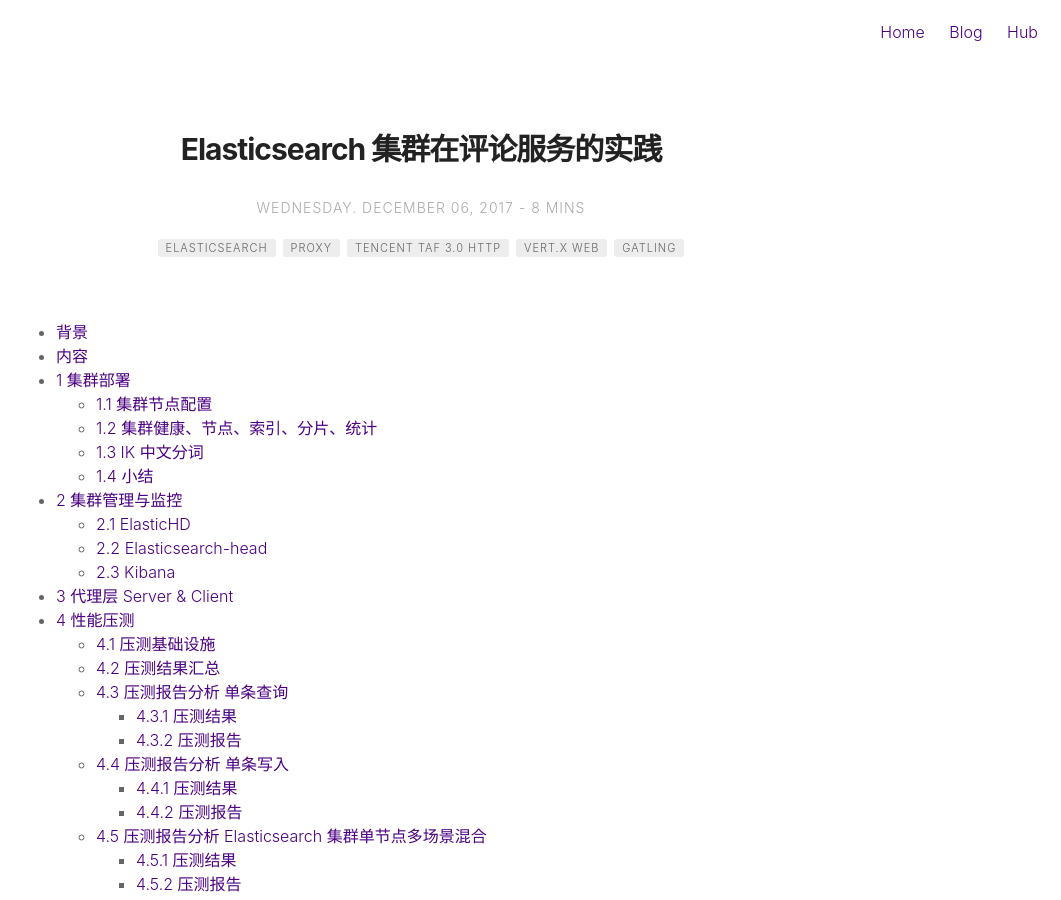
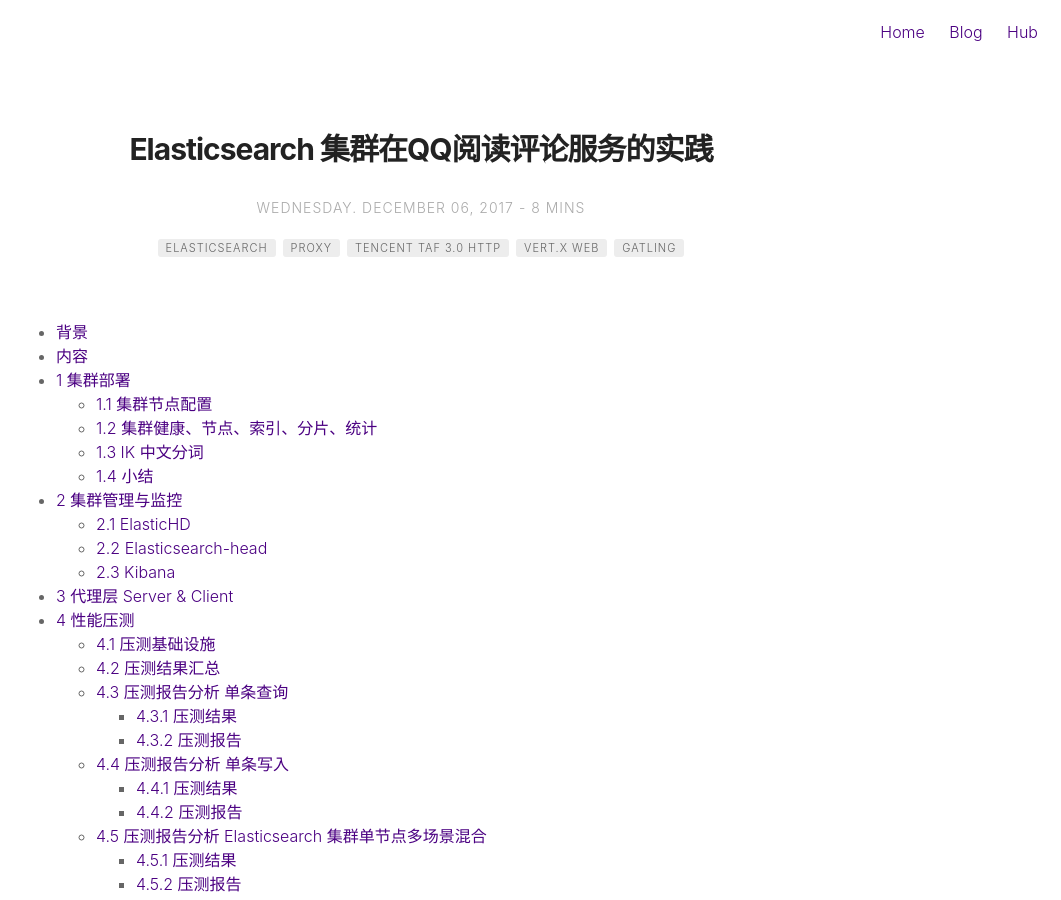
Before and after one commit to Jiangew/jiangew.github.io, a Jekyll site: the page built from _posts/17-12-06-es-deploy-proxy.md, in a window 1280 px wide and 900 px high. Shown: the whole window, without its empty margins (219-1280 px from the left). Built offline with Jekyll 4.4.1, drawn with Linux system fonts in a browser that asks for light colours; comment, search, counter and statistics services are not loaded.

Commit message:
polish title

```diff
--- a/_posts/17-12-06-es-deploy-proxy.md
+++ b/_posts/17-12-06-es-deploy-proxy.md
@@ -1,5 +1,5 @@
 ---
-title: "Elasticsearch 集群在评论服务的实践"
+title: "Elasticsearch 集群在QQ阅读评论服务的实践"
 layout: post
 date: 2017-12-06 11:45
 image: /assets/images/base/markdown.jpg
```
